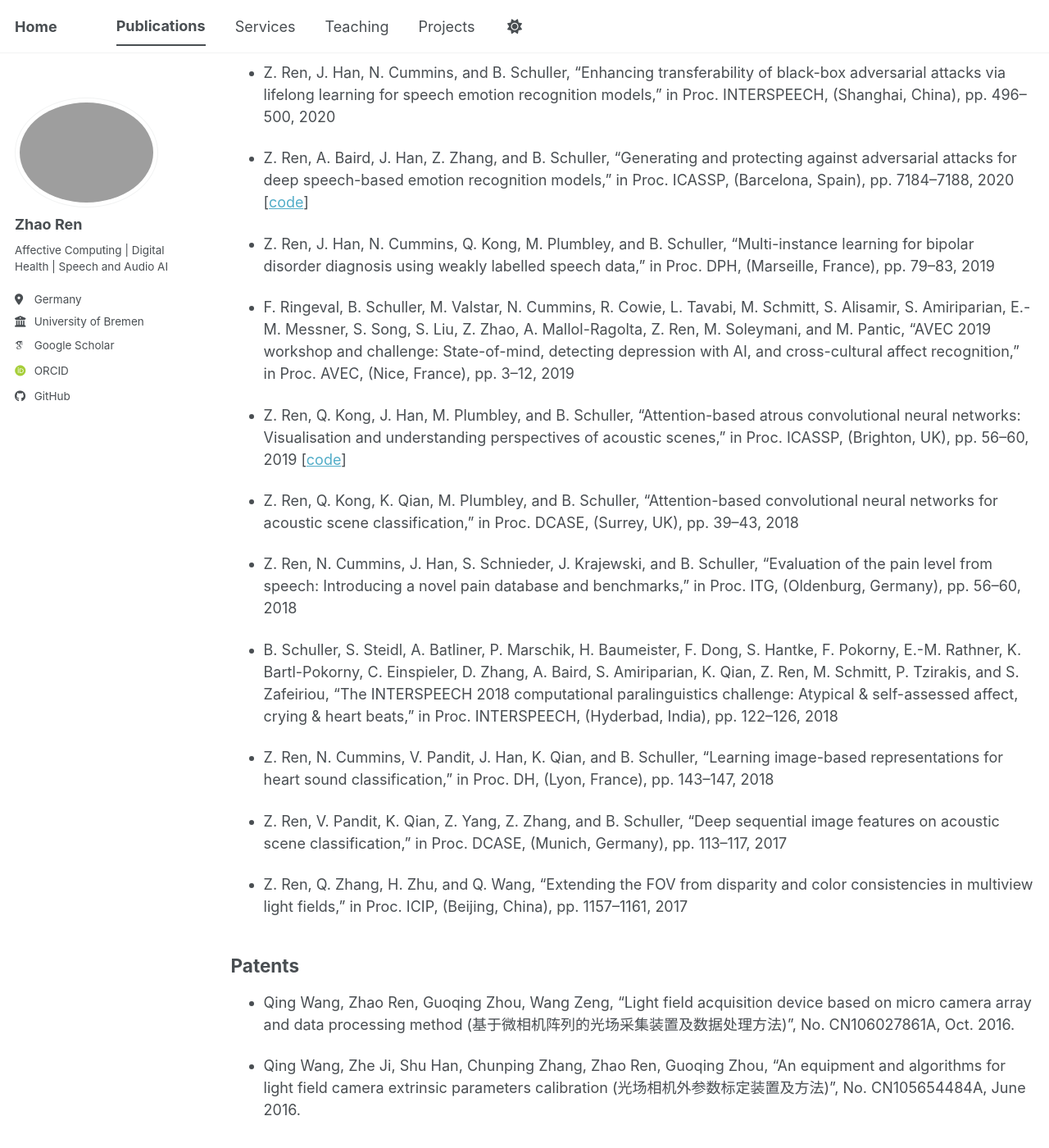
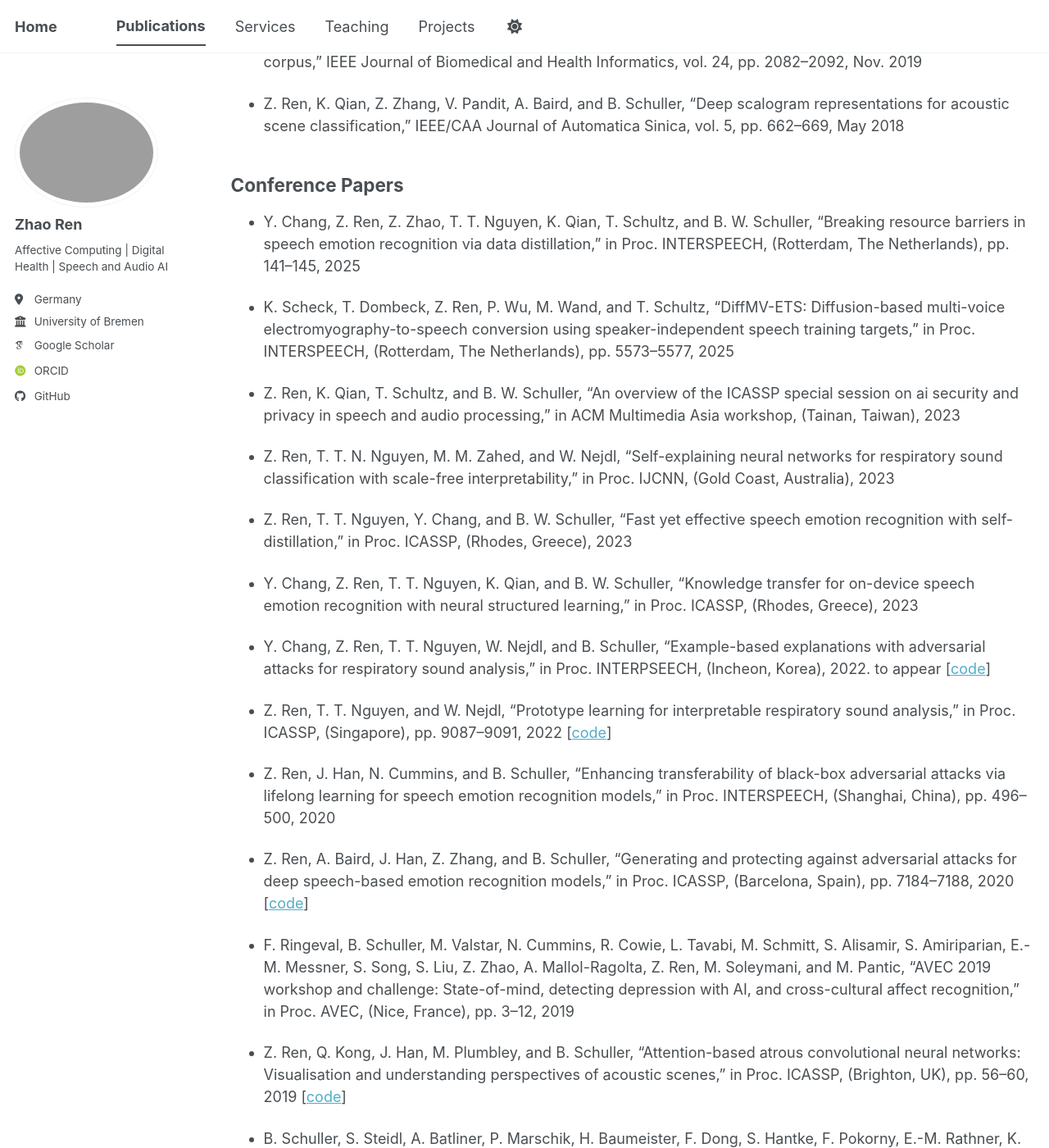
Before and after one commit to zhaoren91/zhaoren91.github.io, a Jekyll site: the page built from _publications/publications.md, in a window 1280 px wide and 1400 px high, scrolled down 1130 px. Shown: the whole window at 82% size. Built offline with Jekyll 4.4.1, drawn with Linux system fonts in a browser that asks for light colours; some web fonts are replaced; a script bundle is joined from its source files by our own code; library files that are not in the unit come from our copies; some of the changed text lies outside the part shown.

Commit message:
Update publications.md

```diff
--- a/_publications/publications.md
+++ b/_publications/publications.md
@@ -8,23 +8,44 @@ author_profile: true
 Please see the full list of her publications in <a href="https://scholar.google.com/citations?user=Klrd5CQAAAAJ&hl=en&oi=ao" target="_blank">Google Scholar</a>.
 
 # Selected Publications
-## Book Chapters
+## Book Chapters and Guest Editorials
+* Z. Ren, B. W. Schuller, B. M. Eskofier, T. N. Nguyen, and W. Nejdl, “Guest editorial trustworthy and collaborative AI for personalised healthcare through edge-of-things,” IEEE Journal of Biomedical and Health Informatics, pp. 5213 – 5215, Nov. 2023
+
 * N. Cummins, Z. Ren, A. Mallol-Ragolta, and B. Schuller, Artificial Intelligence in Precision Health, ch. Chapter 5 – Machine learning in digital health, recent trends, and ongoing challenges, pp. 121–148. Elsevier, 2020
 
 ## Journal Articles
-* Z. Ren, Y. Chang, W. Nejdl, and B. Schuller, “Learning complementary representations via attention-based ensemble learning for cough-based COVID-19 recognition,” Acta Acustica, 2022. 4 pages, to appear
+* Y. Chang, Z. Ren, Z. Zhang, X. Jing, K. Qian, X. Shao, B. Hu, T. Schultz, and B. W. Schuller, “STAA-Net: A sparse and transferable adversarial attack for speech emotion recognition,” IEEE Transactions on Affective Computing, 2025
 
-* Z. Ren, Y. Chang, K. D. Bartl-Pokorny, F. B. Pokorny, and B. Schuller, “The acoustic dissection of cough: Diving into machine listening-based COVID-19 analysis and detection,” Journal of Voice, 2022. to appear
+* T. T. Nguyen, T. T. Huynh, Z. Ren, P. L. Nguyen, A. W.-C. Liew, H. Yin, and Q. V. H. Nguyen, “A survey of machine unlearning,” ACM Transactions on Intelligent Systems and Technology, vol. 16, no. 5, 2025
+
+* Z. Ren, Y. Chang, T. T. Nguyen, Y. Tan, K. Qian, and B. W. Schuller, “A comprehensive survey on heart sound analysis in the deep learning era,” IEEE Computational Intelligence Magazine, vol. 19, no. 3, pp. 42–57, 2024
+
+* Z. Ren, Y. Chang, W. Nejdl, and B. Schuller, “Learning complementary representations via attention-based ensemble learning for cough-based COVID-19 recognition,” Acta Acustica, 2022
+
+* Z. Ren, Y. Chang, K. D. Bartl-Pokorny, F. B. Pokorny, and B. Schuller, “The acoustic dissection of cough: Diving into machine listening-based COVID-19 analysis and detection,” Journal of Voice, 2022
 
 * Y. Chang, X. Jing, Z. Ren, and B. Schuller, “CovNet: A transfer learning framework for automatic COVID-19 detection from crowd-sourced cough sounds,” Frontiers in Digital Health, vol. 3, pp. 1–11, Jan. 2022 [<a href="https://github.com/ychang74/CovNet" target="_blank">code</a>]
 
-* Z. Ren, Q. Kong, J. Han, M. Plumbley, and B. Schuller, “CAA-Net: Conditional atrous CNNs with attention for explainable device-robust acoustic scene classification,” IEEE Transactions on Multimedia, Nov. 2020. 12 pages [<a href="https://github.com/EIHW/CAANet_DCASE_ASC" target="_blank">code</a>]
+* Z. Ren, Q. Kong, J. Han, M. Plumbley, and B. Schuller, “CAA-Net: Conditional atrous CNNs with attention for explainable device-robust acoustic scene classification,” IEEE Transactions on Multimedia, Nov. 2020s [<a href="https://github.com/EIHW/CAANet_DCASE_ASC" target="_blank">code</a>]
 
 * F. Dong, K. Qian, Z. Ren, A. Baird, X. Li, Z. Dai, B. Dong, F. Metze, Y. Yamamoto, and B. Schuller, “Machine listening for heart status monitoring: Introducing and benchmarking HSS – the heart sounds Shenzhen corpus,” IEEE Journal of Biomedical and Health Informatics, vol. 24, pp. 2082–2092, Nov. 2019
 
 * Z. Ren, K. Qian, Z. Zhang, V. Pandit, A. Baird, and B. Schuller, “Deep scalogram representations for acoustic scene classification,” IEEE/CAA Journal of Automatica Sinica, vol. 5, pp. 662–669, May 2018
 
 ## Conference Papers
+* Y. Chang, Z. Ren, Z. Zhao, T. T. Nguyen, K. Qian, T. Schultz, and B. W. Schuller, “Breaking resource barriers in speech emotion recognition via data distillation,” in Proc. INTERSPEECH,
+(Rotterdam, The Netherlands), pp. 141–145, 2025
+
+* K. Scheck, T. Dombeck, Z. Ren, P. Wu, M. Wand, and T. Schultz, “DiffMV-ETS: Diffusion-based multi-voice electromyography-to-speech conversion using speaker-independent speech training targets,” in Proc. INTERSPEECH, (Rotterdam, The Netherlands), pp. 5573–5577, 2025
+
+* Z. Ren, K. Qian, T. Schultz, and B. W. Schuller, “An overview of the ICASSP special session on ai security and privacy in speech and audio processing,” in ACM Multimedia Asia workshop, (Tainan, Taiwan), 2023
+
+* Z. Ren, T. T. N. Nguyen, M. M. Zahed, and W. Nejdl, “Self-explaining neural networks for respiratory sound classification with scale-free interpretability,” in Proc. IJCNN, (Gold Coast, Australia), 2023
+
+* Z. Ren, T. T. Nguyen, Y. Chang, and B. W. Schuller, “Fast yet effective speech emotion recognition with self-distillation,” in Proc. ICASSP, (Rhodes, Greece), 2023
+
+* Y. Chang, Z. Ren, T. T. Nguyen, K. Qian, and B. W. Schuller, “Knowledge transfer for on-device speech emotion recognition with neural structured learning,” in Proc. ICASSP, (Rhodes, Greece), 2023
+
 * Y. Chang, Z. Ren, T. T. Nguyen, W. Nejdl, and B. Schuller, “Example-based explanations with adversarial attacks for respiratory sound analysis,” in Proc. INTERPSEECH, (Incheon, Korea), 2022. to appear [<a href="https://github.com/glam-imperial/soundprototypecriticism" target="_blank">code</a>]
 
 * Z. Ren, T. T. Nguyen, and W. Nejdl, “Prototype learning for interpretable respiratory sound analysis,” in Proc. ICASSP, (Singapore), pp. 9087–9091, 2022 [<a href="https://github.com/L3S/PrototypeSound" target="_blank">code</a>]
@@ -33,25 +54,8 @@ Please see the full list of her publications in <a href="https://scholar.google.
 
 * Z. Ren, A. Baird, J. Han, Z. Zhang, and B. Schuller, “Generating and protecting against adversarial attacks for deep speech-based emotion recognition models,” in Proc. ICASSP, (Barcelona, Spain), pp. 7184–7188, 2020 [<a href="https://github.com/EIHW/Adversarial_Attacks_for_SER" target="_blank">code</a>]
 
-* Z. Ren, J. Han, N. Cummins, Q. Kong, M. Plumbley, and B. Schuller, “Multi-instance learning for bipolar disorder diagnosis using weakly labelled speech data,” in Proc. DPH, (Marseille, France), pp. 79–83, 2019
-
 * F. Ringeval, B. Schuller, M. Valstar, N. Cummins, R. Cowie, L. Tavabi, M. Schmitt, S. Alisamir, S. Amiriparian, E.-M. Messner, S. Song, S. Liu, Z. Zhao, A. Mallol-Ragolta, Z. Ren, M. Soleymani, and M. Pantic, “AVEC 2019 workshop and challenge: State-of-mind, detecting depression with AI, and cross-cultural affect recognition,” in Proc. AVEC, (Nice, France), pp. 3–12, 2019
 
 * Z. Ren, Q. Kong, J. Han, M. Plumbley, and B. Schuller, “Attention-based atrous convolutional neural networks: Visualisation and understanding perspectives of acoustic scenes,” in Proc. ICASSP, (Brighton, UK), pp. 56–60, 2019 [<a href="https://github.com/EIHW/Attention-based_Atrous_CNN" target="_blank">code</a>]
 
-* Z. Ren, Q. Kong, K. Qian, M. Plumbley, and B. Schuller, “Attention-based convolutional neural networks for acoustic scene classification,” in Proc. DCASE, (Surrey, UK), pp. 39–43, 2018
-
-* Z. Ren, N. Cummins, J. Han, S. Schnieder, J. Krajewski, and B. Schuller, “Evaluation of the pain level from speech: Introducing a novel pain database and benchmarks,” in Proc. ITG, (Oldenburg, Germany), pp. 56–60, 2018
-
 * B. Schuller, S. Steidl, A. Batliner, P. Marschik, H. Baumeister, F. Dong, S. Hantke, F. Pokorny, E.-M. Rathner, K. Bartl-Pokorny, C. Einspieler, D. Zhang, A. Baird, S. Amiriparian, K. Qian, Z. Ren, M. Schmitt, P. Tzirakis, and S. Zafeiriou, “The INTERSPEECH 2018 computational paralinguistics challenge: Atypical & self-assessed affect, crying & heart beats,” in Proc. INTERSPEECH, (Hyderbad, India), pp. 122–126, 2018
-
-* Z. Ren, N. Cummins, V. Pandit, J. Han, K. Qian, and B. Schuller, “Learning image-based representations for heart sound classification,” in Proc. DH, (Lyon, France), pp. 143–147, 2018
-
-* Z. Ren, V. Pandit, K. Qian, Z. Yang, Z. Zhang, and B. Schuller, “Deep sequential image features on acoustic scene classification,” in Proc. DCASE, (Munich, Germany), pp. 113–117, 2017
-
-* Z. Ren, Q. Zhang, H. Zhu, and Q. Wang, “Extending the FOV from disparity and color consistencies in multiview light fields,” in Proc. ICIP, (Beijing, China), pp. 1157–1161, 2017
-
-## Patents
-* Qing Wang, Zhao Ren, Guoqing Zhou, Wang Zeng, "Light field acquisition device based on micro camera array and data processing method (基于微相机阵列的光场采集装置及数据处理方法)", No. CN106027861A, Oct. 2016.
-
-* Qing Wang, Zhe Ji, Shu Han, Chunping Zhang, Zhao Ren, Guoqing Zhou, "An equipment and algorithms for light field camera extrinsic parameters calibration (光场相机外参数标定装置及方法)", No. CN105654484A, June 2016.
```
